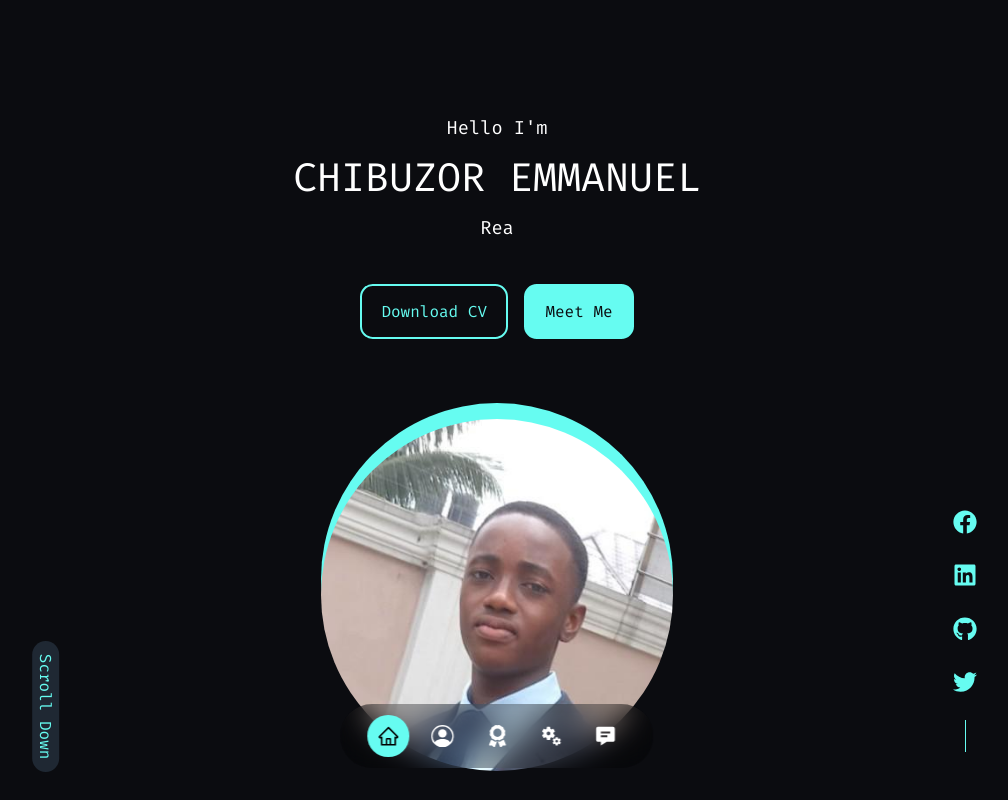
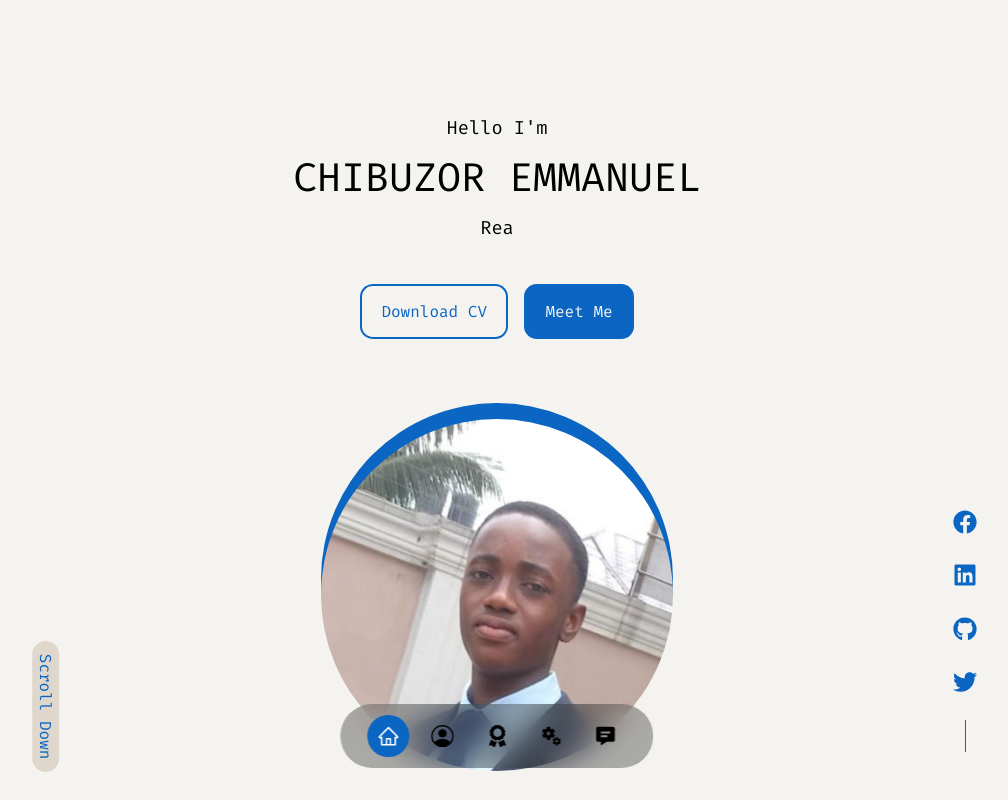
Before and after one commit to chibuzor9/portfolio, a React (Create React App) app: page / in a window 1280 px wide. Shown: the top 800 px of the page, without its empty margins (143-1151 px from the left). Built offline with nearby package versions, Linux system fonts and the light colour scheme.

Commit message:
modified:  src/index.css //preferred light scheme

```diff
--- a/src/index.css
+++ b/src/index.css
@@ -11,6 +11,7 @@
 }
 
 :root {
+  /* Default (Dark Mode) */
   --primary-bg: #0b0c10;
   --secondary-bg: #1f2833;
   --primary-text: #66fcf1;
@@ -19,7 +20,37 @@
   --color-white: #ffffff;
   --color-dark: #000000;
 
-  /*
+  --container-width-lg: 75%;
+  --container-width-md: 86%;
+  --container-width-sm: 90%;
+
+  --transition: all 400ms ease;
+}
+
+@media (prefers-color-scheme: light) {
+  :root {
+    /* Light Mode */
+    --primary-bg: #f4f3ef;
+    --secondary-bg: #e0d7cc;
+    --primary-text: #0a66c2;
+    --secondary-text: #0b7ae8;
+    --natural-text: #120f10;
+    --color-white: #000000;
+    --color-dark: #ffffff;
+  }
+}
+
+/*
+:root {
+  --primary-bg: #0b0c10;
+  --secondary-bg: #1f2833;
+  --primary-text: #66fcf1;
+  --secondary-text: #45a29e;
+  --natural-text: #edf0ef;
+  --color-white: #ffffff;
+  --color-dark: #000000;
+
+  //
   --primary-bg: #f4f3ef;
   --secondary-bg: #e0d7cc;
   --primary-text: #0a66c2; //#99030e
@@ -27,7 +58,7 @@
   --natural-text: #120f10;
   --color-white: #000000;
   --color-dark: #ffffff;
-  */
+  //
 
   --container-width-lg: 75%;
   --container-width-md: 86%;
@@ -35,6 +66,7 @@
 
   --transition: all 400ms ease;
 }
+*/
 
 html {
   scroll-behavior: smooth;
```
